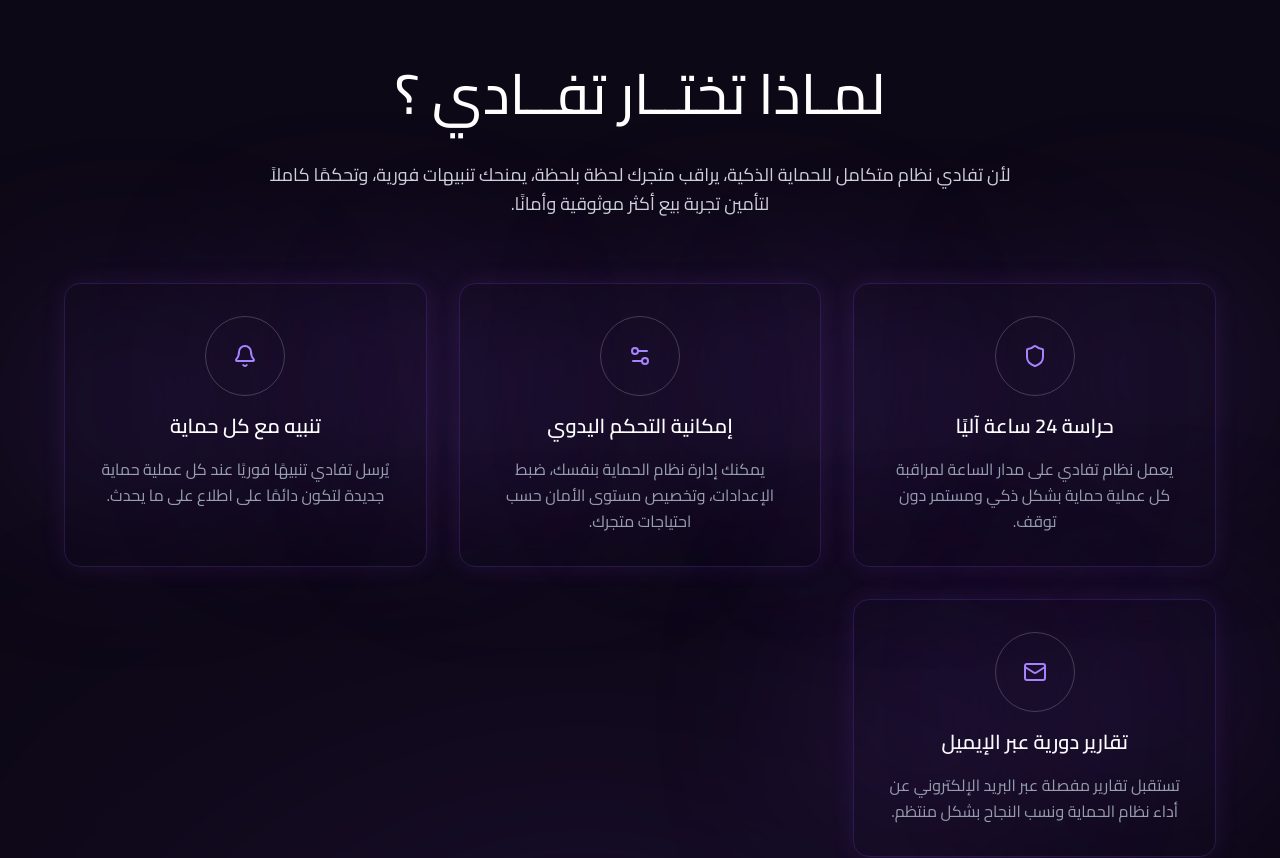
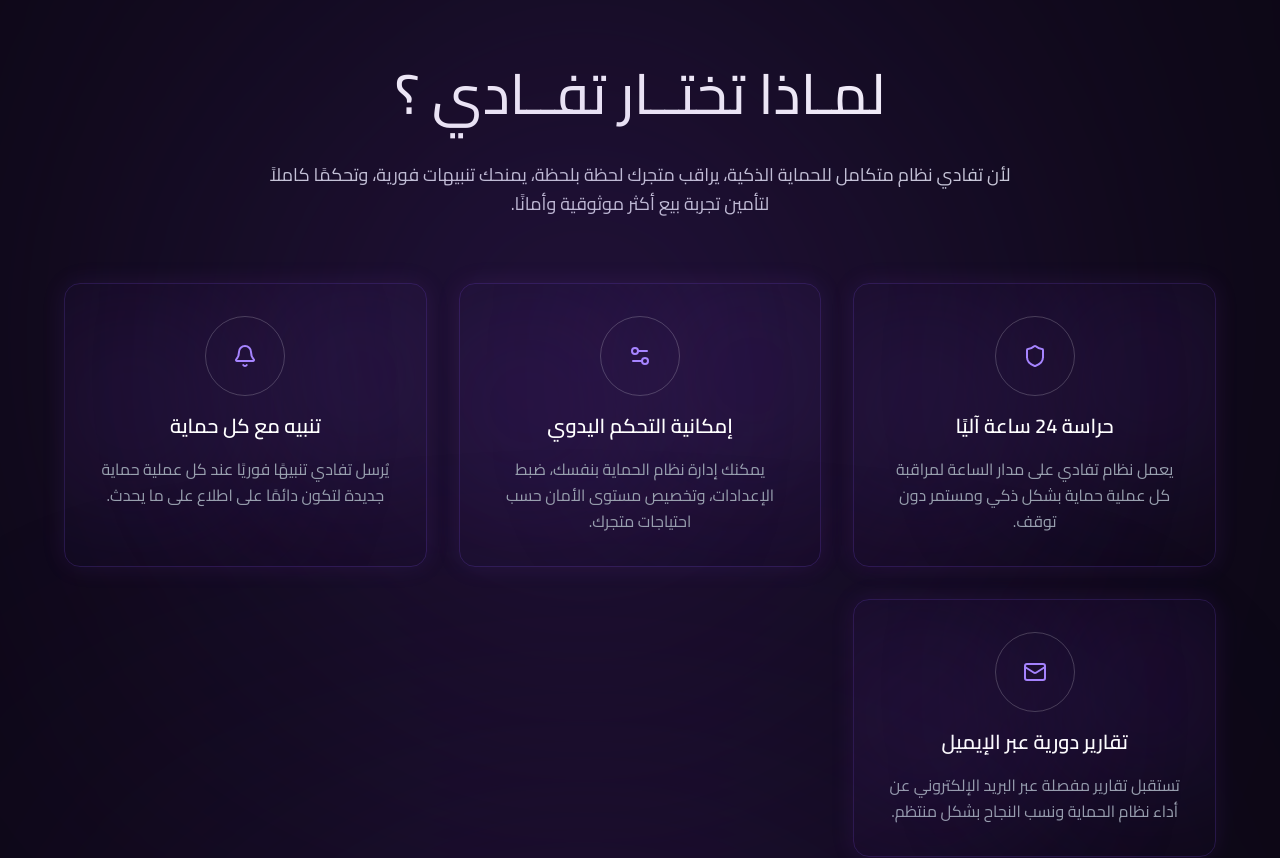
Before and after one commit to amineelakkermi/tafadi, a Next.js app: page / in a window 1280 px wide. Shown: the part 860-1718 px from the top of the page. Built offline with nearby package versions, Linux system fonts and the light colour scheme; a web font is replaced by a local one.

Commit message:
mise a jour

```diff
--- a/components/FeatureCard.tsx
+++ b/components/FeatureCard.tsx
@@ -80,7 +80,7 @@ const FeatureCard: React.FC<FeatureCardProps> = ({ icon, title, description }) =
       onMouseEnter={handleMouseEnter}
       onMouseLeave={handleMouseLeave}
       className={`group relative rounded-2xl border border-violet-500/20 p-6 sm:p-8
-        shadow-[0_0_25px_rgba(168,85,247,0.1)]
+        shadow-[0_0_25px_rgba(168,85,247,0.1)] overflow-hidden
         hover:shadow-[0_0_30px_rgba(168,85,247,0.3)]
         transition-all duration-300
       `}
--- a/components/Features.tsx
+++ b/components/Features.tsx
@@ -49,6 +49,9 @@ export default function Features() {
         />
       </div>
 
+      <div className="gradient-circle4" />
+
+
       <div className="max-w-6xl mx-auto grid grid-cols-1 sm:grid-cols-2 lg:grid-cols-3 gap-8">
         {featuresData.map((feature, index) => (
           <FeatureCard
--- a/components/Footer.tsx
+++ b/components/Footer.tsx
@@ -76,7 +76,7 @@ export default function Footer(): JSX.Element {
         {/* Download buttons */}
         <div className="flex items-center gap-3">
           <a
-            href="https://salla.sa/"
+            href="https://s.salla.sa/auth?intended_to=https%3A%2F%2Fs.salla.sa%2Fapps%2Finstall%2F1450881912%3Ftrial%3D1%26utm_source%3Dapps"
             target="_blank"
             rel="noreferrer noopener"
             className="rounded-full border border-white/15 bg-white/10 px-4 py-2 text-sm hover:bg-white/20 transition-colors"
--- a/components/HowItWorks.tsx
+++ b/components/HowItWorks.tsx
@@ -50,7 +50,7 @@ export default function HowItWorks() {
         />
       </div>
 
-      <div className="gradient-circle4"></div>
+      <div className="gradient-circle4" />
 
       <div className="max-w-6xl mx-auto grid grid-cols-1 sm:grid-cols-2 lg:grid-cols-3 gap-8">
         {workData.map((work, index) => (
--- a/components/Pricing.tsx
+++ b/components/Pricing.tsx
@@ -103,7 +103,8 @@ const PricingCard: React.FC<{ tier: Tier }> = ({ tier }) => {
       }}
       onMouseEnter={() => setOpacity(0.5)}
       onMouseLeave={() => setOpacity(0)}
-      className={`relative h-full min-h-[520px] sm:min-h-[560px] md:min-h-[600px] lg:min-h-[640px] rounded-2xl border p-5 sm:p-6 md:p-8 transition-all duration-300
+      className={`relative h-full min-h-[520px] sm:min-h-[560px] md:min-h-[600px] lg:min-h-[640px]
+        rounded-2xl overflow-hidden border p-5 sm:p-6 md:p-8 transition-all duration-300
          bg-gradient-to-b from-white/5 to-transparent backdrop-blur-[2px]
         shadow-[0_0_25px_rgba(168,85,247,0.12)] hover:shadow-[0_0_34px_rgba(168,85,247,0.40)]
         ${tier.highlight ? 'border-violet-400/40' : 'border-violet-500/20'}`}
--- a/components/WorkCard.tsx
+++ b/components/WorkCard.tsx
@@ -81,7 +81,7 @@ const WorkCard: React.FC<WorkCardProps> = ({ icon, title, description }) => {
       onMouseEnter={handleMouseEnter}
       onMouseLeave={handleMouseLeave}
       className={`group relative rounded-2xl border border-white/10 py-10 sm:py-12 px-6 sm:px-8
-        bg-white/10
+        bg-white/10 overflow-hidden
         backdrop-blur-lg
         shadow-[0_0_20px_rgba(0,0,0,0.15)]
         hover:shadow-[0_0_25px_rgba(0,0,0,0.3)]
```
